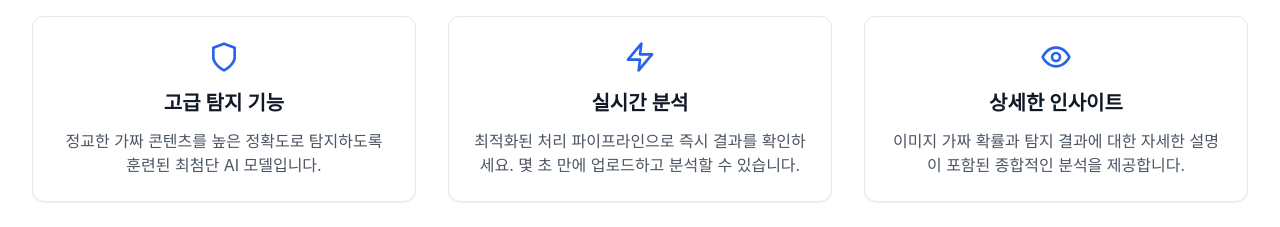
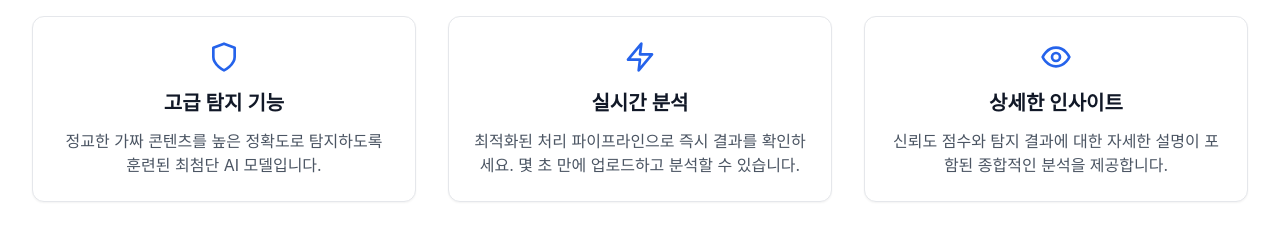
Before and after one commit to yheechan/DeepSpearAI, a React (Create React App) app in the folder client/: page / in a window 1280 px wide. Shown: the part 800-1027 px from the top of the page. Built offline with nearby package versions, Linux system fonts and the light colour scheme; no server answers.

Commit message:
Minor edit with word phrasing in homepage

```diff
--- a/client/src/pages/HomePage.js
+++ b/client/src/pages/HomePage.js
@@ -18,7 +18,7 @@ const HomePage = () => {
     {
       icon: <Eye className="h-8 w-8" />,
       title: "상세한 인사이트",
-      description: "이미지 가짜 확률과 탐지 결과에 대한 자세한 설명이 포함된 종합적인 분석을 제공합니다."
+      description: "신뢰도 점수와 탐지 결과에 대한 자세한 설명이 포함된 종합적인 분석을 제공합니다."
     }
   ];
 
```
